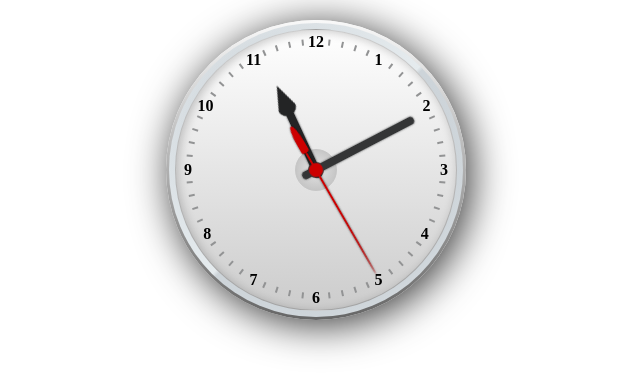
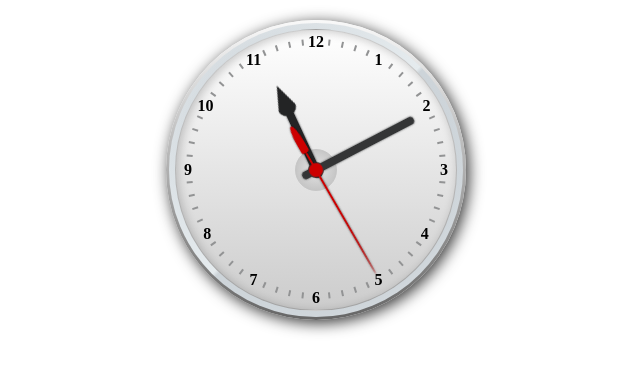
Before and after one commit to MayraJaimes/Clock, a plain HTML site: page index.html in a window 1280 px wide. Shown: the whole page, without its empty margins (324-964 px from the left). Drawn offline with Linux system fonts and the light colour scheme.

Commit message:
Add files via upload

```diff
--- a/index.html
+++ b/index.html
@@ -43,7 +43,7 @@ ul { list-style:none; margin:0; padding:0 }
   background:-webkit-linear-gradient(top, #f9f9f9,#666);
   background:-moz-linear-gradient(top, #f9f9f9,#666);
   background:linear-gradient(to bottom, #f9f9f9,#666);
-  box-shadow:rgba(0,0,0,.8) .5em .5em 4em;
+  box-shadow:rgba(0,0,0,.8) .3em .3em 1.5em;
 }
 #watch .frame-face:before {
   content:'';
```
